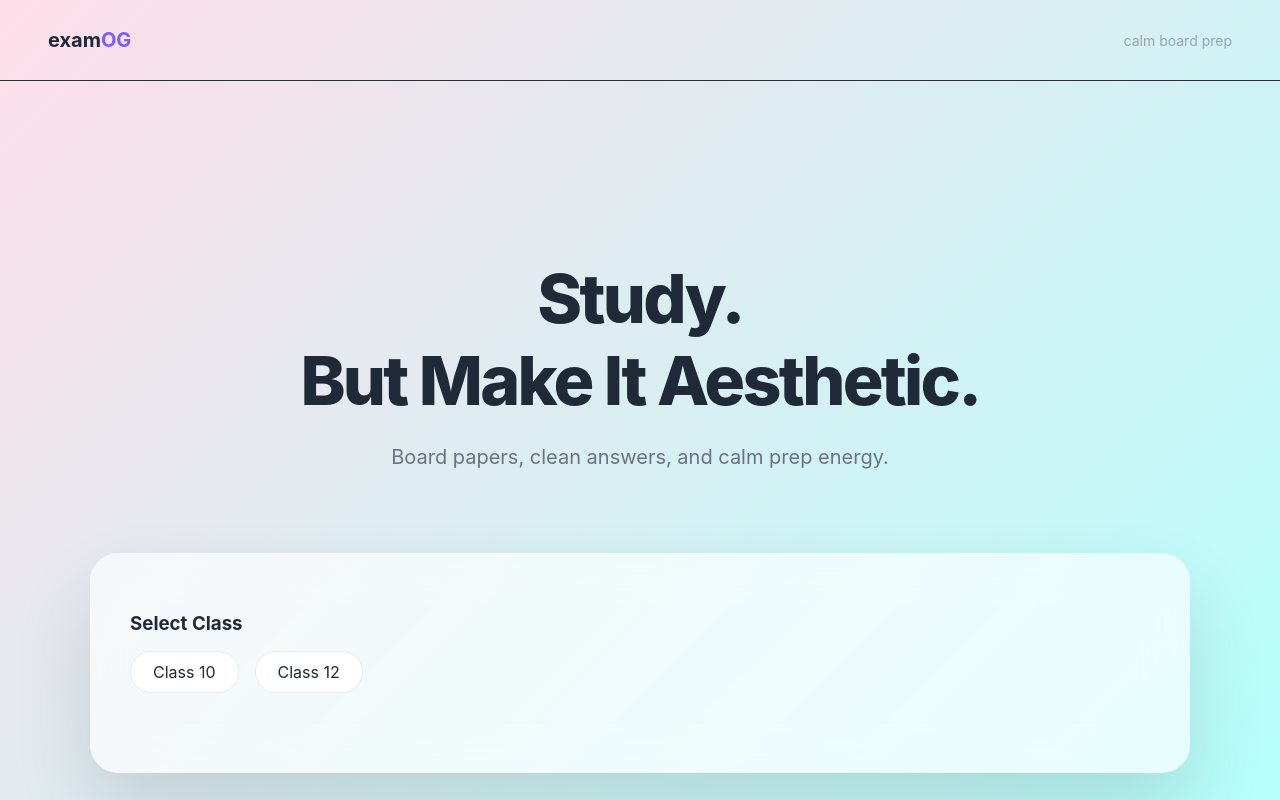
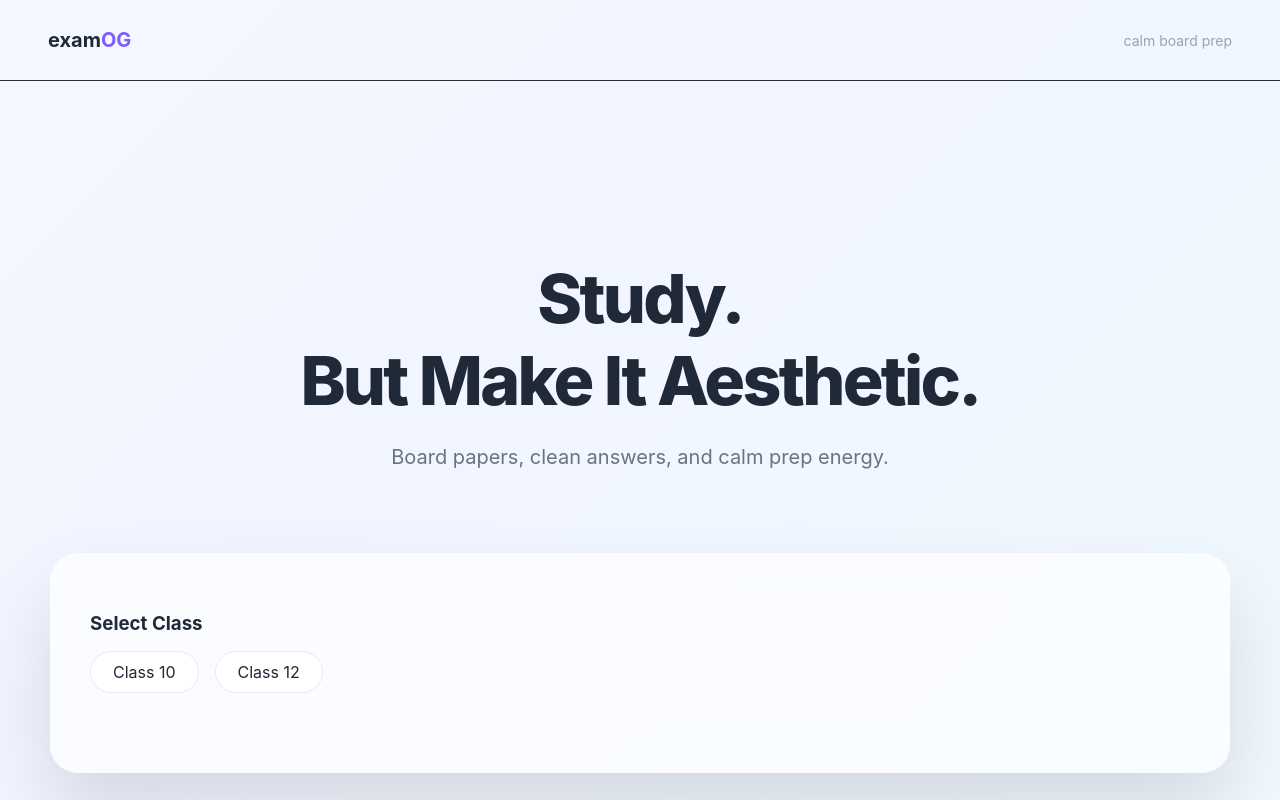
Before and after one commit to jia-nil/examogfrontend, a React (Vite) app: page / in a window 1280 px wide. Built offline with nearby package versions, Linux system fonts and the light colour scheme.

Commit message:
Update global.css

```diff
--- a/src/styles/global.css
+++ b/src/styles/global.css
@@ -2,13 +2,15 @@ html, body {
   margin: 0;
   padding: 0;
   font-family: 'Inter', system-ui, sans-serif;
-  background: linear-gradient(135deg, #FFDEE9 0%, #B5FFFC 100%);
+  background: linear-gradient(
+    135deg,
+    #F6F8FF 0%,
+    #F1F5FF 40%,
+    #F0F9FF 100%
+  );
   color: #1F2937;
 }
 
-* {
-  box-sizing: border-box;
-}
 
 
 /* Remove ugly blue highlight */
```
